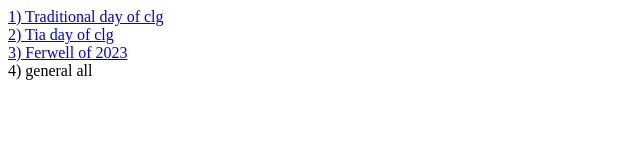
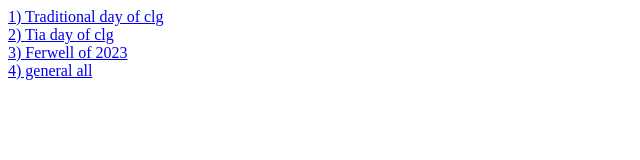
Before and after one commit to Nayan2003/my-khalsa-website, a plain HTML site: page index.html in a window 1280 px wide. Shown: the full height of the page, 0-640 px from the left. Drawn offline with Linux system fonts and the light colour scheme.

Commit message:
Update index.html

```diff
--- a/index.html
+++ b/index.html
@@ -10,6 +10,6 @@
     <a href="https://drive.google.com/drive/folders/1ba0eW71wMyTtWmAuHoASRQTXWLMGpj2B?usp=sharing"> 1) Traditional day of clg</a><br>
     <a href="https://drive.google.com/drive/folders/1L4TZ-L6PGmtNC72Jc9Ift-kzN4H17z2x?usp=sharing"> 2) Tia day of clg</a><br>
     <a href="https://drive.google.com/drive/folders/1dhaH0qlaeaipI_pHFwpLsJeM8mMAayTc?usp=sharing"> 3) Ferwell of 2023</a><br>
-    <a window.location.href = "ps.html";> 4) general all </a><br>
+    <a href = "ps.html";> 4) general all </a><br>
 </body>
 </html>
```
